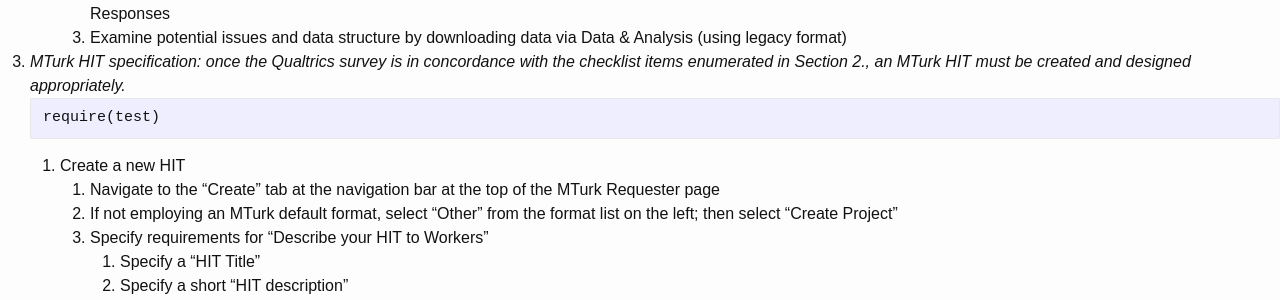
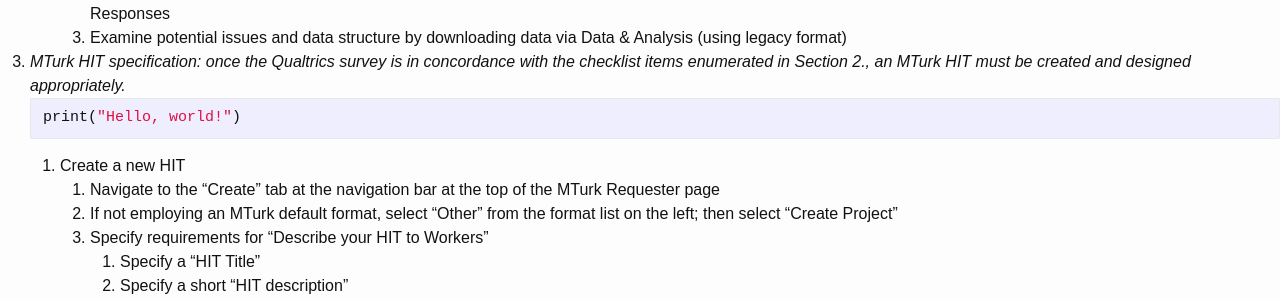
Before and after one commit to jonathonbaron/jonathonbaron.github.io, a Jekyll site: the page built from sops_checklists/qualtrics_mturk_checklist.md, in a window 1280 px wide and 900 px high, scrolled down 3041 px. Shown: the part 151-451 px from the top of the window. Built offline with Jekyll 4.4.1, drawn with Linux system fonts in a browser that asks for light colours; our own code applies the rules of GitHub Pages for plain Markdown files.

Commit message:
Update qualtrics_mturk_checklist.md

````diff
--- a/sops_checklists/qualtrics_mturk_checklist.md
+++ b/sops_checklists/qualtrics_mturk_checklist.md
@@ -86,7 +86,7 @@ date: 2016-12-20
         3. Examine potential issues and data structure by downloading data via Data & Analysis (using legacy format)
 3. *MTurk HIT specification: once the Qualtrics survey is in concordance with the checklist items enumerated in Section 2., an MTurk HIT must be created and designed appropriately.*
 ```r
-require(test)
+print("Hello, world!")
 ```
     1. Create a new HIT
         1. Navigate to the "Create" tab at the navigation bar at the top of the MTurk Requester page
````
